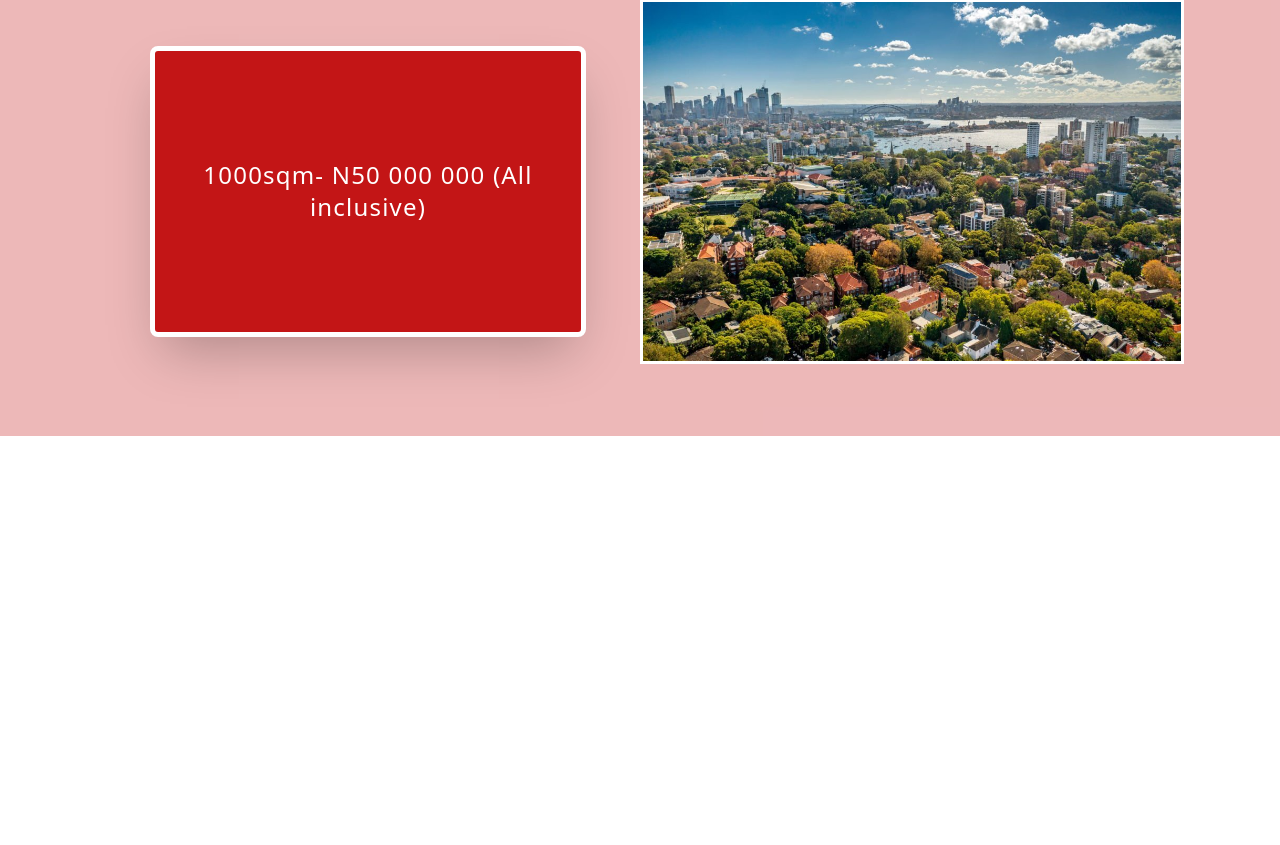
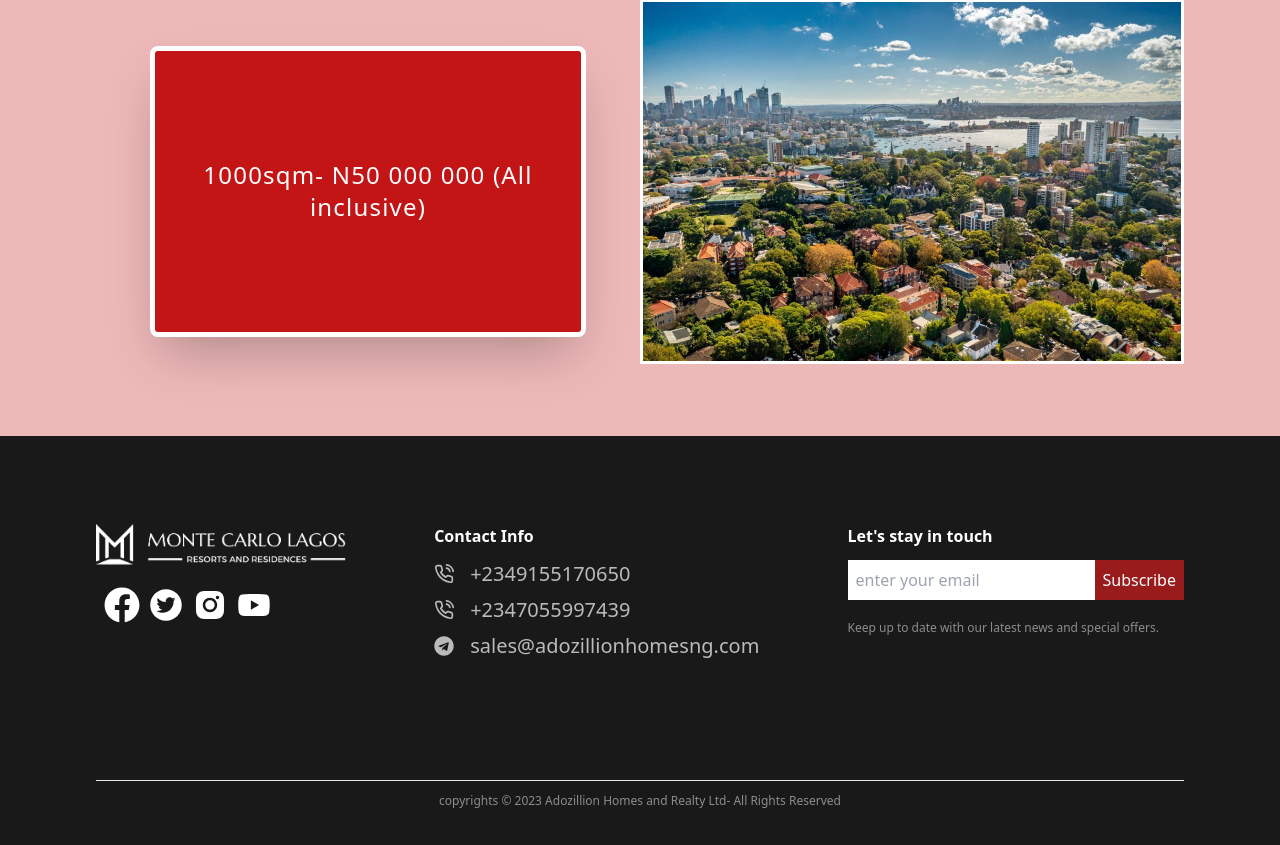
Before and after one commit to toluhikay/monte-carlo-lagos-react, a React (Create React App) app: page / in a window 1280 px wide. Shown: the part 5182-6027 px from the top of the page. Before the commit the page ends 5618 px from the top, so only its background shows below. Built offline with nearby package versions, Linux system fonts and the light colour scheme.

Commit message:
new updates

```diff
--- a/package.json
+++ b/package.json
@@ -3,12 +3,14 @@
   "version": "0.1.0",
   "private": true,
   "dependencies": {
+    "@reduxjs/toolkit": "^1.9.2",
     "@testing-library/jest-dom": "^5.14.1",
     "@testing-library/react": "^13.0.0",
     "@testing-library/user-event": "^13.2.1",
     "react": "^18.2.0",
     "react-dom": "^18.2.0",
     "react-icons": "^4.7.1",
+    "react-redux": "^8.0.5",
     "react-router-dom": "^6.8.0",
     "react-scripts": "5.0.1",
     "web-vitals": "^2.1.0"
--- a/src/components/clusterImages.js
+++ b/src/components/clusterImages.js
@@ -18,7 +18,7 @@ const ClusterImages = () => {
         return (
           <div key={index} className={`flex flex-col justify-between ${index % 2 === 1 ? "md:flex-row-reverse" : "md:flex-row f"} w-full mb-12`}>
             <div className={` md:w-1/2 w-full flex justify-center items-center`}>
-              <p className={`bg-[${redColor}] md:w-[80%] w-full p-5 md:mb-0 my-5 h-[80%] flex justify-center items-center border-[5px] border-white shadow-2xl rounded-lg lg:text-2xl md:text-xl text-base text-center text-white tracking-wider`}>{item.priceDetails}</p>
+              <p className={`bg-[${redColor}] md:w-[80%] w-full p-3 md:mb-0 my-5 h-[80%] flex justify-center items-center border-[5px] border-white shadow-2xl rounded-lg lg:text-2xl md:text-xl text-base text-center text-white tracking-wider`}>{item.priceDetails}</p>
             </div>
             <div className={` md:w-1/2 w-full flex border-[3px] border-[white] justify-center items-center`}>
               <img src={item.img} alt="" />
--- /dev/null
+++ b/src/components/footer.js
@@ -0,0 +1,65 @@
+import React from "react";
+import Logo from "../assets/images/White.png";
+import { commonStyle } from "../common/commonStyles";
+import { AiFillInstagram, AiFillTwitterCircle, AiFillYoutube } from "react-icons/ai";
+import { FaFacebook, FaTelegram } from "react-icons/fa";
+import { FiPhoneCall } from "react-icons/fi";
+
+const Footer = () => {
+  const socials = [
+    { id: 1, icon: <FaFacebook />, link: "https://www.facebook.com/adozillion.homes/" },
+    { id: 2, icon: <AiFillTwitterCircle />, link: "https://twitter.com/adozillionhomes?s=11&t=mRp2JEH-MyVUm5FNZ5GteQ" },
+    { id: 3, icon: <AiFillInstagram />, link: "https://www.instagram.com/accounts/login/?next=%2Fadozillionhomes%2F&source=omni_redirect" },
+    { id: 4, icon: <AiFillYoutube />, link: "https://www.youtube.com/channel/UCJYGhEi8myUaKpYCrx9KS9Q" },
+  ];
+  const contact = [
+    { icon: <FiPhoneCall />, text: "+2349155170650" },
+    { icon: <FiPhoneCall />, text: "+2347055997439" },
+    { icon: <FaTelegram />, text: "sales@adozillionhomesng.com" },
+  ];
+  const date = new Date().getFullYear();
+  return (
+    <footer className={`bg-black/90 ${commonStyle} text-white`}>
+      <div className="my-16 flex lg:flex-row flex-col justify-between">
+        <div className="ml:mb-0 mb-12">
+          <img src={Logo} className="sm:w-[250px] w-[150px] mb-5" alt="" />
+          <div className="flex mb-4">
+            {socials.map((item, index) => {
+              return (
+                <a href={item.link} target="_blank" rel="noreferrer" key={index} className="text-white hover:text-red-800 ml-2 sm:text-4xl text-2xl">
+                  {item.icon}
+                </a>
+              );
+            })}
+          </div>
+        </div>
+        <div className="ml:mb-0 mb-12">
+          <p className="mb-3 font-bold">Contact Info</p>
+          <div>
+            {contact.map((item, index) => {
+              return (
+                <p key={index} className="flex items-center mb-2 text-white/70">
+                  <span className="sm:text-xl text-sm mr-4">{item.icon}</span>
+                  <span className="sm:text-xl text-sm">{item.text}</span>
+                </p>
+              );
+            })}
+          </div>
+        </div>
+        <div className="ml:mb-0 mb-12">
+          <p className="mb-3 font-bold">Let's stay in touch</p>
+          <div className="flex items-center mb-5">
+            <input type="email" className="p-2 sm:text-base text-xs " placeholder="enter your email" />
+            <button className="bg-red-800 sm:text-base text-xs p-2">Subscribe</button>
+          </div>
+          <p className="text-xs text-white/50">Keep up to date with our latest news and special offers.</p>
+        </div>
+      </div>
+      <div className="w-full text-center p-3 border-t ">
+        <p className="text-white/50 text-xs">copyrights © {date} Adozillion Homes and Realty Ltd- All Rights Reserved</p>
+      </div>
+    </footer>
+  );
+};
+
+export default Footer;
--- a/src/screens/landingPage.js
+++ b/src/screens/landingPage.js
@@ -7,6 +7,7 @@ import ThreePictures from "../components/threePictures";
 import Map from "../components/map";
 import Banner from "../components/banner";
 import ClusterImages from "../components/clusterImages";
+import Footer from "../components/footer";
 
 const LandingPage = () => {
   return (
@@ -19,6 +20,7 @@ const LandingPage = () => {
       <Map />
       <Banner />
       <ClusterImages />
+      <Footer />
     </div>
   );
 };
```
Also changed, not shown: 2 other files (tests, documents, lock files or other folders).
